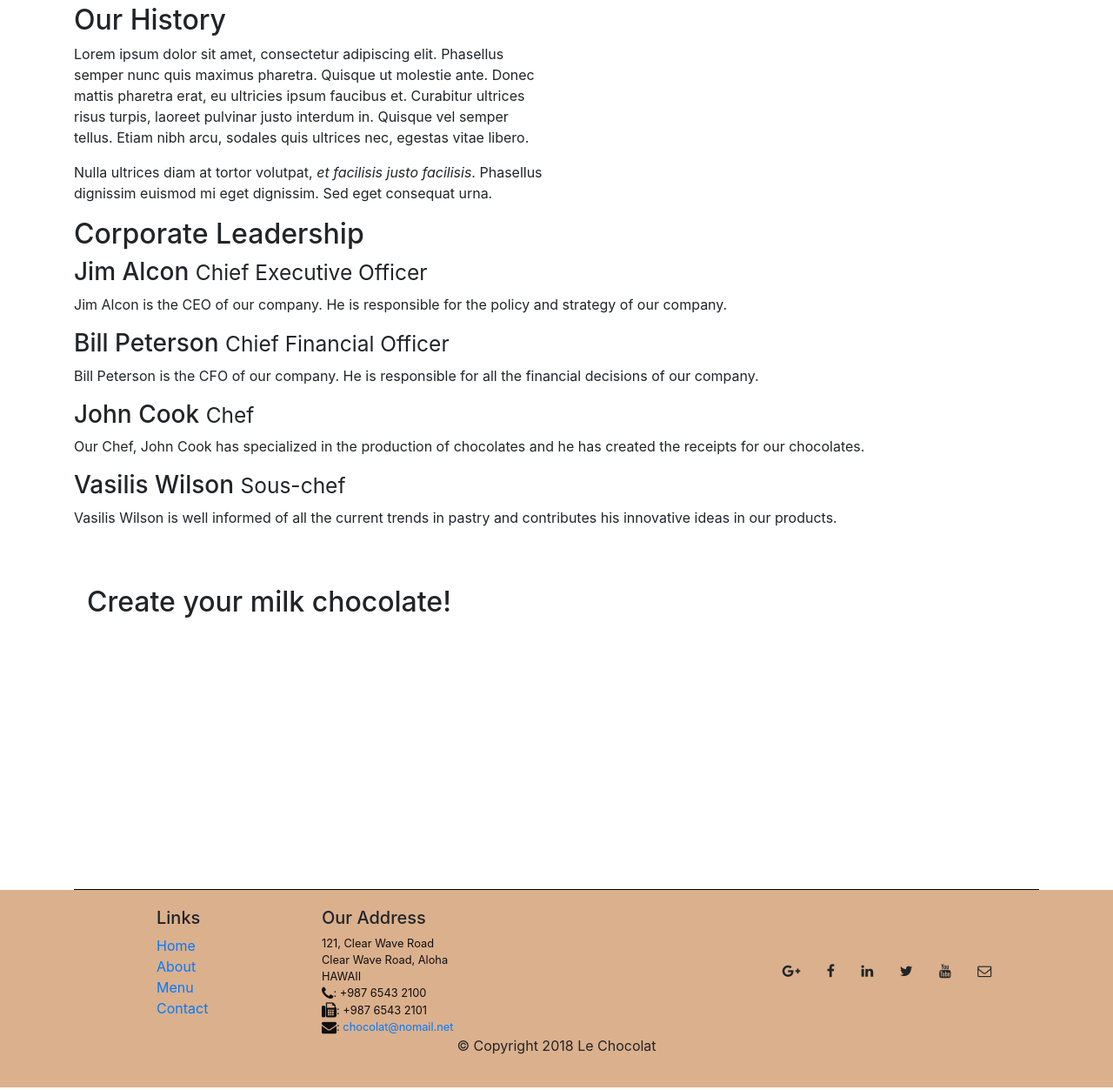
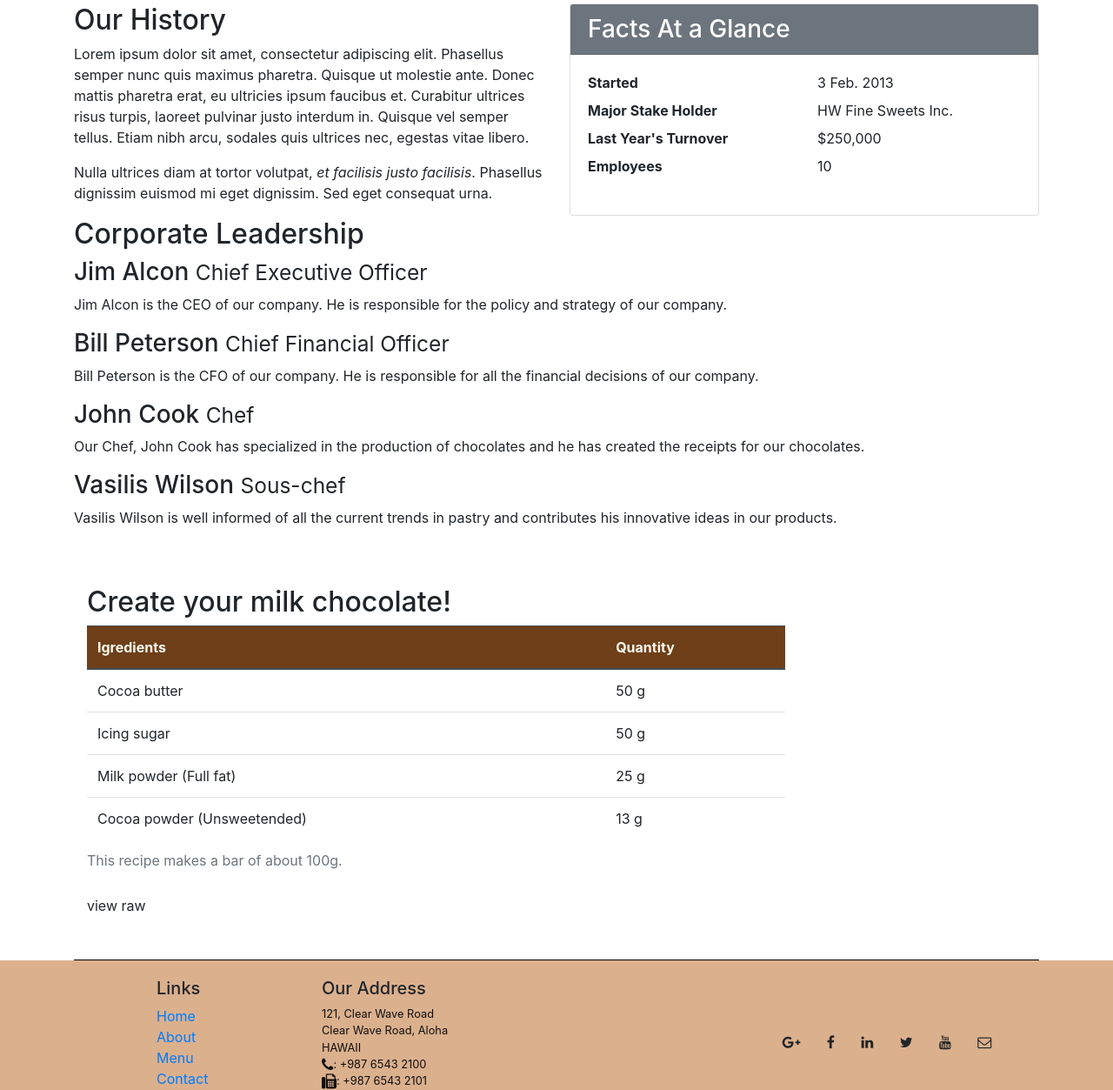
Before and after one commit to AlexCantrel/leChocolat, a website: page aboutus.html in a window 1280 px wide. Shown: the part 437-1690 px from the top of the page at 87% size. Drawn offline with nearby package versions, Linux system fonts and the light colour scheme.

Commit message:
Tables and Cards

```diff
--- a/aboutus.html
+++ b/aboutus.html
@@ -83,6 +83,21 @@
                     euismod mi eget dignissim. Sed eget consequat urna. </p>
             </div>
             <div class="col col-sm">
+                <div class="card">
+                    <h3 class="card-header bg-secondary text-white">Facts At a Glance</h3>
+                    <div class="card-body">
+                        <dl class="row">
+                            <dt class="col-6">Started</dt>
+                            <dd class="col-6">3 Feb. 2013</dd>
+                            <dt class="col-6">Major Stake Holder</dt>
+                            <dd class="col-6">HW Fine Sweets Inc.</dd>
+                            <dt class="col-6">Last Year's Turnover</dt>
+                            <dd class="col-6">$250,000</dd>
+                            <dt class="col-6">Employees</dt>
+                            <dd class="col-6">10</dd>
+                        </dl>
+                    </div>
+                </div>
             </div>
         </div>
 
@@ -107,6 +122,37 @@
         <div class="row row-content">
             <div class="col-12 col-sm-9">
                 <h2> Create your milk chocolate!</h2>
+                <div class="table-responsive">
+                    <table class="table table-hover">
+                        <caption>This recipe makes a bar of about 100g.</caption>
+                        <thead class="thead-dark">
+                            <tr>
+                                <th>Igredients</th>
+                                <th>Quantity</th>
+                            </tr>
+                        </thead>
+                        <tbody>
+                            <tr>
+                                <td>Cocoa butter</td>
+                                <td>50 g</td>
+                            </tr>
+                            <tr>
+                                <td>Icing sugar</td>
+                                <td>50 g</td>
+                            </tr>
+                            <tr>
+                                <td>Milk powder (Full fat)</td>
+                                <td>25 g</td>
+                            </tr>
+                            <tr>
+                                <td>Cocoa powder (Unsweetended)</td>
+                                <td>13 g</td>
+                            </tr>
+                        </tbody>
+                    </table>
+                </div>
+                view raw
+
             </div>
             <div class="col-12 col-sm-3">
             </div>
--- a/css/styles.css
+++ b/css/styles.css
@@ -33,3 +33,9 @@ body{
 .bg-light {
     background-color: #dbb08d !important;
 }
+
+.table .thead-dark th{
+    color:floralwhite;
+    background-color:#6E3F19
+}
+tr:hover {background-color:#dbb08db0!important}
```
